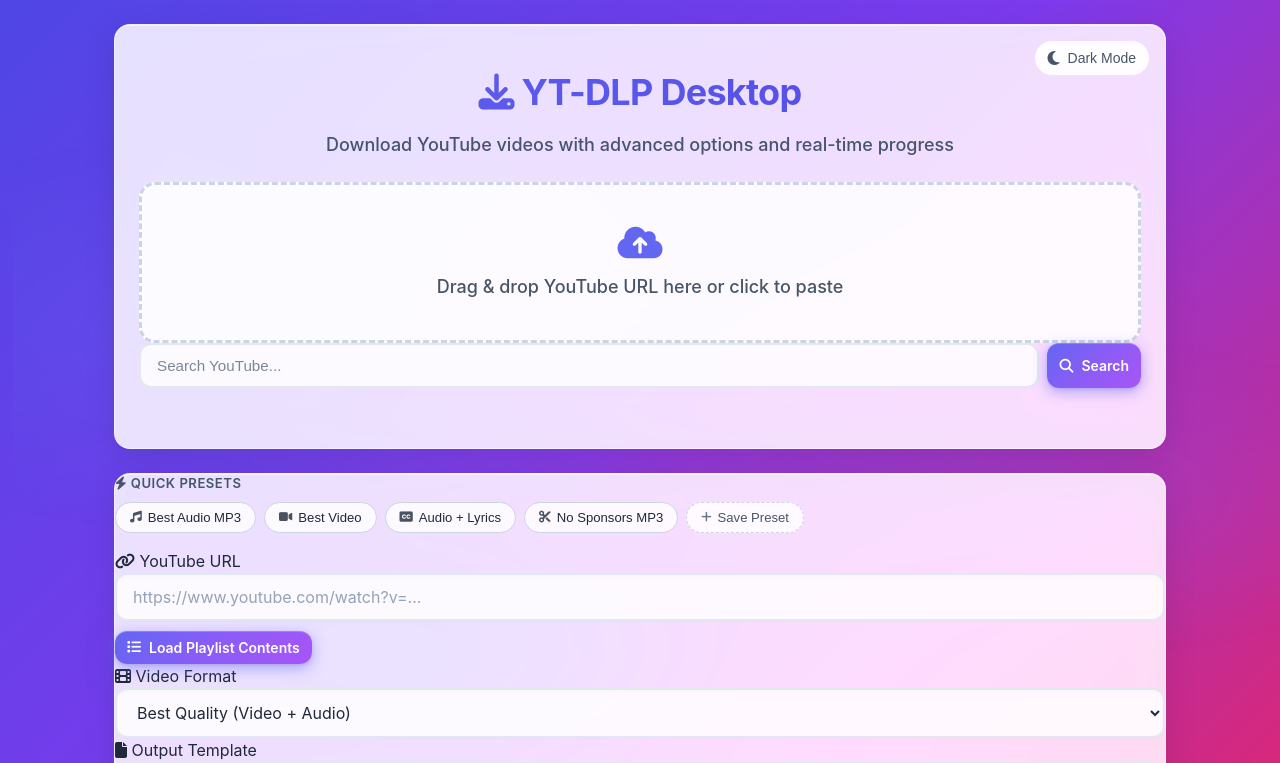
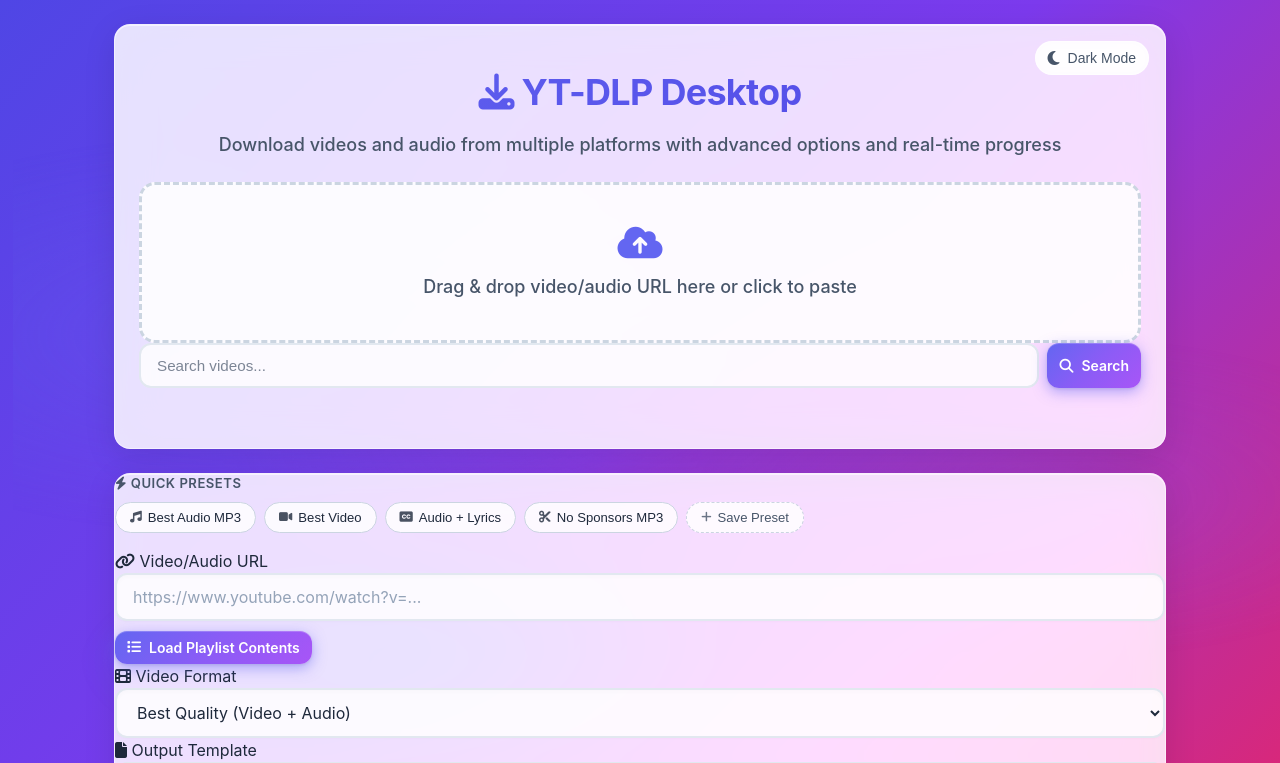
Before and after one commit to VenimK/YT-DLP-Desktop, a Flask app: page / in a window 1280 px wide. Shown: the top 763 px of the page. Run offline with Flask 3, Linux system fonts and the light colour scheme; data that the repository does not hold is empty; some libraries are stand-ins or nearby versions.

Commit message:
feat: Add multi-platform support for 13+ platforms
- Add support for SoundCloud, Bandcamp, Vimeo, TikTok, Twitter/X, Instagram, Facebook, Reddit, Dailymotion, Bilibili, and PeerTube
- Update ALLOWED_PLATFORM_HOSTS to include 30+ domains
- Add thumbnail support for Bandcamp (f4.bcbits.com)
- Update UI text to be platform-agnostic
- Add platform testing endpoint /test-platform
- Fix URL validation for subdomains (bandcamp.com, peertube)
- Update README with multi-platform features
- Prepare for v1.0.2 release

```diff
--- a/app.py
+++ b/app.py
@@ -59,16 +59,38 @@
 AUTH_COOKIE_NAME = 'yt_dlp_desktop_auth'
 SESSION_TOKEN = os.urandom(24).hex()
 
-ALLOWED_YOUTUBE_HOSTS = {
-    'youtube.com',
-    'www.youtube.com',
-    'm.youtube.com',
-    'music.youtube.com',
-    'youtu.be',
+ALLOWED_PLATFORM_HOSTS = {
+    # YouTube
+    'youtube.com', 'www.youtube.com', 'm.youtube.com', 'music.youtube.com', 'youtu.be',
+    # SoundCloud
+    'soundcloud.com', 'm.soundcloud.com',
+    # Bandcamp
+    'bandcamp.com',
+    # Vimeo
+    'vimeo.com',
+    # TikTok
+    'tiktok.com', 'www.tiktok.com', 'vm.tiktok.com',
+    # Twitter/X
+    'twitter.com', 'x.com', 'www.twitter.com',
+    # Instagram
+    'instagram.com', 'www.instagram.com',
+    # Facebook
+    'facebook.com', 'www.facebook.com', 'fb.watch',
+    # Reddit
+    'reddit.com', 'www.reddit.com', 'v.redd.it',
+    # Dailymotion
+    'dailymotion.com', 'www.dailymotion.com',
+    # Bilibili
+    'bilibili.com', 'www.bilibili.com',
+    # PeerTube (common instances)
+    'peertube.tv', 'peertube.video', 'peertube.social', 'tube.openalgerie.com',
 }
 
 ALLOWED_THUMBNAIL_HOSTS = {
     'img.youtube.com',
+    'f4.bcbits.com',  # Bandcamp
+    'i.scdn.co',     # Spotify/SoundCloud
+    'i.vimeocdn.com', # Vimeo
 }
 
 
@@ -101,7 +123,7 @@
 
 
 def _is_allowed_youtube_url(url):
-    """Allow only normal YouTube watch/playlist/share URLs."""
+    """Allow URLs from supported video/audio platforms."""
     try:
         parsed = urllib.parse.urlparse(url)
     except Exception:
@@ -111,7 +133,7 @@
         return False
 
     host = parsed.hostname.lower()
-    return host in ALLOWED_YOUTUBE_HOSTS or host.endswith('.youtube.com')
+    return host in ALLOWED_PLATFORM_HOSTS or host.endswith('.youtube.com') or host.endswith('.bandcamp.com') or host.endswith('.peertube')
 
 
 def _is_allowed_thumbnail_url(url):
@@ -316,7 +338,7 @@
         return jsonify({'error': 'URL is required'}), 400
 
     if not _is_allowed_youtube_url(url):
-        return jsonify({'error': 'Only YouTube URLs are allowed'}), 400
+        return jsonify({'error': 'Only supported platform URLs are allowed'}), 400
 
     cmd = [_get_yt_dlp_executable(), '--newline', '--console-title']
 
@@ -554,7 +576,7 @@
         return jsonify({'error': 'URL is required'}), 400
 
     if not _is_allowed_youtube_url(url):
-        return jsonify({'error': 'Only YouTube playlist URLs are allowed'}), 400
+        return jsonify({'error': 'Only supported platform playlist URLs are allowed'}), 400
 
     # Detect auto-generated radio/mix playlists (RDAMVM, RD, RDCLAK, etc.)
     # These can have thousands of items, so we limit them
@@ -959,6 +981,46 @@
     """Return yt-dlp version and update status"""
     return jsonify(_update_info)
 
+@app.route('/test-platform', methods=['POST'])
+def test_platform():
+    """Test if a URL from a specific platform works with yt-dlp"""
+    data = request.json
+    url = data.get('url', '')
+
+    if not url:
+        return jsonify({'error': 'URL is required'}), 400
+
+    if not _is_allowed_youtube_url(url):
+        return jsonify({'error': 'Platform not supported'}), 400
+
+    try:
+        cmd = [_get_yt_dlp_executable(), '--simulate', '--no-download', '--dump-json', url]
+        result = subprocess.run(cmd, capture_output=True, text=True, timeout=10)
+
+        if result.returncode == 0:
+            # Parse first line of JSON to get basic info
+            lines = result.stdout.strip().split('\n')
+            if lines:
+                try:
+                    video_data = json.loads(lines[0])
+                    return jsonify({
+                        'supported': True,
+                        'title': video_data.get('title'),
+                        'duration': video_data.get('duration'),
+                        'platform': video_data.get('extractor_key', 'Unknown')
+                    })
+                except json.JSONDecodeError:
+                    return jsonify({'supported': True, 'title': None})
+        else:
+            return jsonify({
+                'supported': False,
+                'error': result.stderr[:200] if result.stderr else 'Unknown error'
+            })
+    except subprocess.TimeoutExpired:
+        return jsonify({'supported': False, 'error': 'Request timed out'}), 500
+    except Exception as e:
+        return jsonify({'supported': False, 'error': str(e)}), 500
+
 if __name__ == '__main__':
     # Register signal handlers for clean shutdown
     signal.signal(signal.SIGINT, _shutdown)
--- a/static/js/app.js
+++ b/static/js/app.js
@@ -109,12 +109,13 @@
       });
     }
 
-    // URL input with debounced preview
+    // URL input with debounced preview - works with any supported platform
     const urlInput = document.getElementById('url');
     if (urlInput) {
       urlInput.addEventListener('input', Utils.debounce((e) => {
         const url = e.target.value;
-        if (url && (url.includes('youtube.com') || url.includes('youtu.be') || url.includes('music.youtube.com'))) {
+        // Trigger preview for any URL that looks like a video/audio link
+        if (url && (url.startsWith('http://') || url.startsWith('https://'))) {
           this.fetchVideoPreview(url);
         }
       }, 500));
@@ -170,7 +171,8 @@
       },
       onDrop: (e) => {
         const text = e.dataTransfer.getData('text');
-        if (text && (text.includes('youtube.com') || text.includes('youtu.be'))) {
+        // Accept any URL that looks like a video/audio link
+        if (text && (text.startsWith('http://') || text.startsWith('https://'))) {
           const urlInput = document.getElementById('url');
           if (urlInput) {
             urlInput.value = text;
@@ -181,7 +183,8 @@
       onClick: async () => {
         try {
           const text = await navigator.clipboard.readText();
-          if (text && (text.includes('youtube.com') || text.includes('youtu.be'))) {
+          // Accept any URL that looks like a video/audio link
+          if (text && (text.startsWith('http://') || text.startsWith('https://'))) {
             const urlInput = document.getElementById('url');
             if (urlInput) {
               urlInput.value = text;
--- a/static/js/downloads.js
+++ b/static/js/downloads.js
@@ -33,7 +33,7 @@
 
     const url = document.getElementById('url').value;
     if (!url) {
-      UI.toast.error('Please enter a YouTube URL');
+      UI.toast.error('Please enter a video or audio URL');
       return;
     }
 
--- a/static/js/playlist.js
+++ b/static/js/playlist.js
@@ -40,7 +40,7 @@
     const btn = document.getElementById('fetchPlaylistBtn');
 
     if (!url) {
-      UI.toast.warning('Please enter a YouTube URL first');
+      UI.toast.warning('Please enter a video or audio URL first');
       return;
     }
 
--- a/static/js/search.js
+++ b/static/js/search.js
@@ -1,5 +1,5 @@
 /**
- * SEARCH.JS - YouTube Search In-App
+ * SEARCH.JS - Video Search In-App
  */
 
 const Search = {
@@ -58,7 +58,7 @@
     container.innerHTML = `
       <div class="search-loading">
         <div class="spinner"></div>
-        <span>Searching YouTube...</span>
+        <span>Searching...</span>
       </div>
     `;
   },
--- a/templates/index.html
+++ b/templates/index.html
@@ -3,7 +3,7 @@
 <head>
   <meta charset="UTF-8">
   <meta name="viewport" content="width=device-width, initial-scale=1.0">
-  <title>YT-DLP Desktop - YouTube Downloader</title>
+  <title>YT-DLP Desktop - Video/Audio Downloader</title>
 
   <!-- Font Awesome -->
   <link href="https://cdnjs.cloudflare.com/ajax/libs/font-awesome/6.4.0/css/all.min.css" rel="stylesheet">
@@ -24,7 +24,7 @@
         <i class="fas fa-moon"></i> Dark Mode
       </button>
       <h1><i class="fas fa-download"></i> YT-DLP Desktop</h1>
-      <p>Download YouTube videos with advanced options and real-time progress</p>
+      <p>Download videos and audio from multiple platforms with advanced options and real-time progress</p>
 
       <!-- Video Preview -->
       <div id="videoPreview" class="preview-card">
@@ -70,13 +70,13 @@
       <!-- Drop Zone -->
       <div id="dropZone" class="drop-zone">
         <i class="fas fa-cloud-upload-alt"></i>
-        <p>Drag & drop YouTube URL here or click to paste</p>
+        <p>Drag & drop video/audio URL here or click to paste</p>
       </div>
 
-      <!-- YouTube Search -->
+      <!-- Video Search -->
       <div class="search-section">
         <div class="search-bar">
-          <input type="text" id="searchInput" placeholder="Search YouTube..." autocomplete="off">
+          <input type="text" id="searchInput" placeholder="Search videos..." autocomplete="off">
           <button type="button" id="searchClear" class="search-clear" style="display:none;"><i class="fas fa-times"></i></button>
           <button type="button" id="searchBtn" class="btn btn-sm"><i class="fas fa-search"></i> Search</button>
         </div>
@@ -99,7 +99,7 @@
           <div>
             <!-- URL Input -->
             <div class="form-group">
-              <label class="form-label" for="url"><i class="fas fa-link"></i> YouTube URL</label>
+              <label class="form-label" for="url"><i class="fas fa-link"></i> Video/Audio URL</label>
               <input type="text" id="url" name="url" class="form-input"
                      placeholder="https://www.youtube.com/watch?v=..." required>
               <button type="button" id="fetchPlaylistBtn" class="btn btn-sm" style="margin-top: 10px;">
```
Also changed, not shown: README.md.
